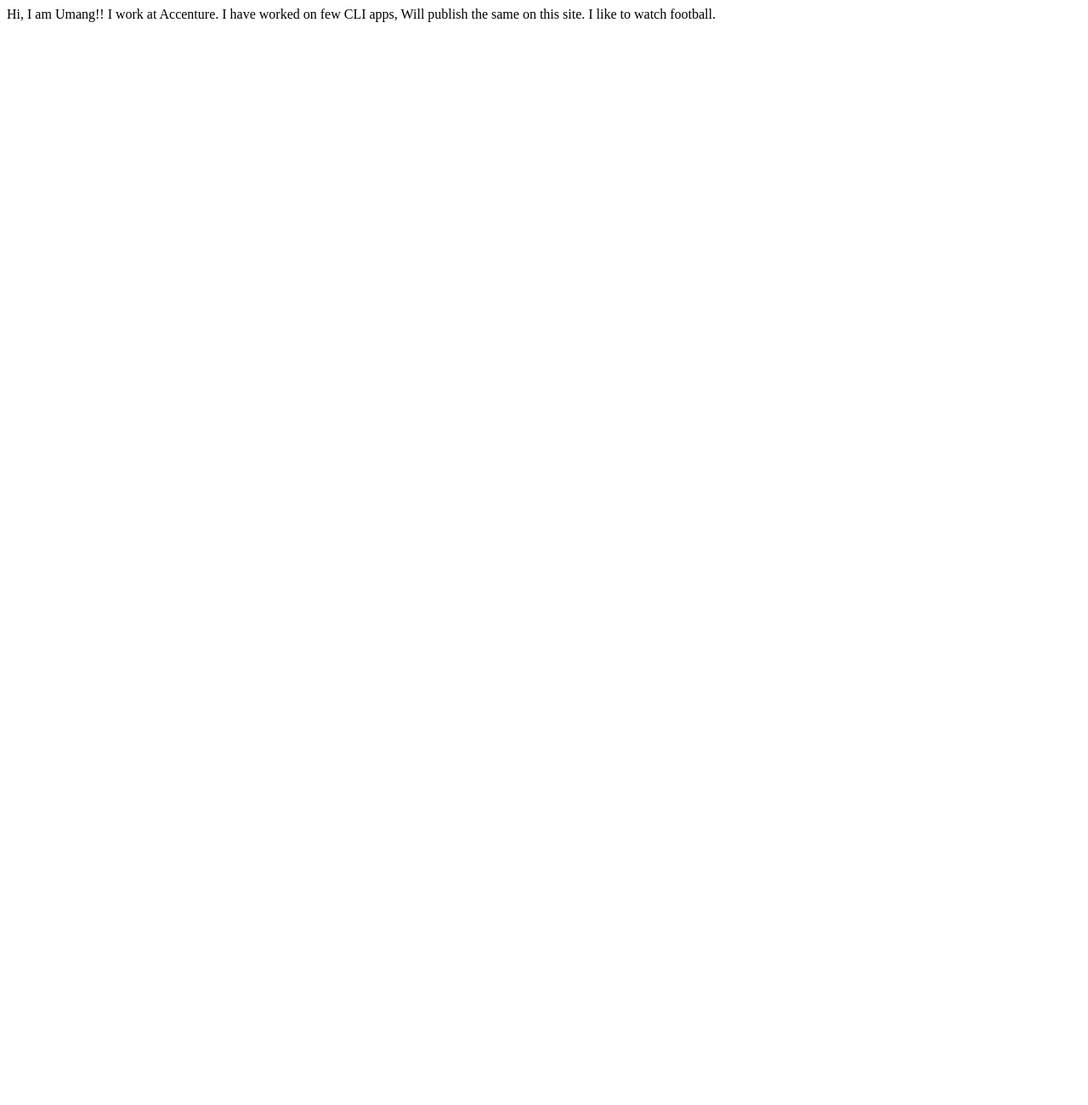
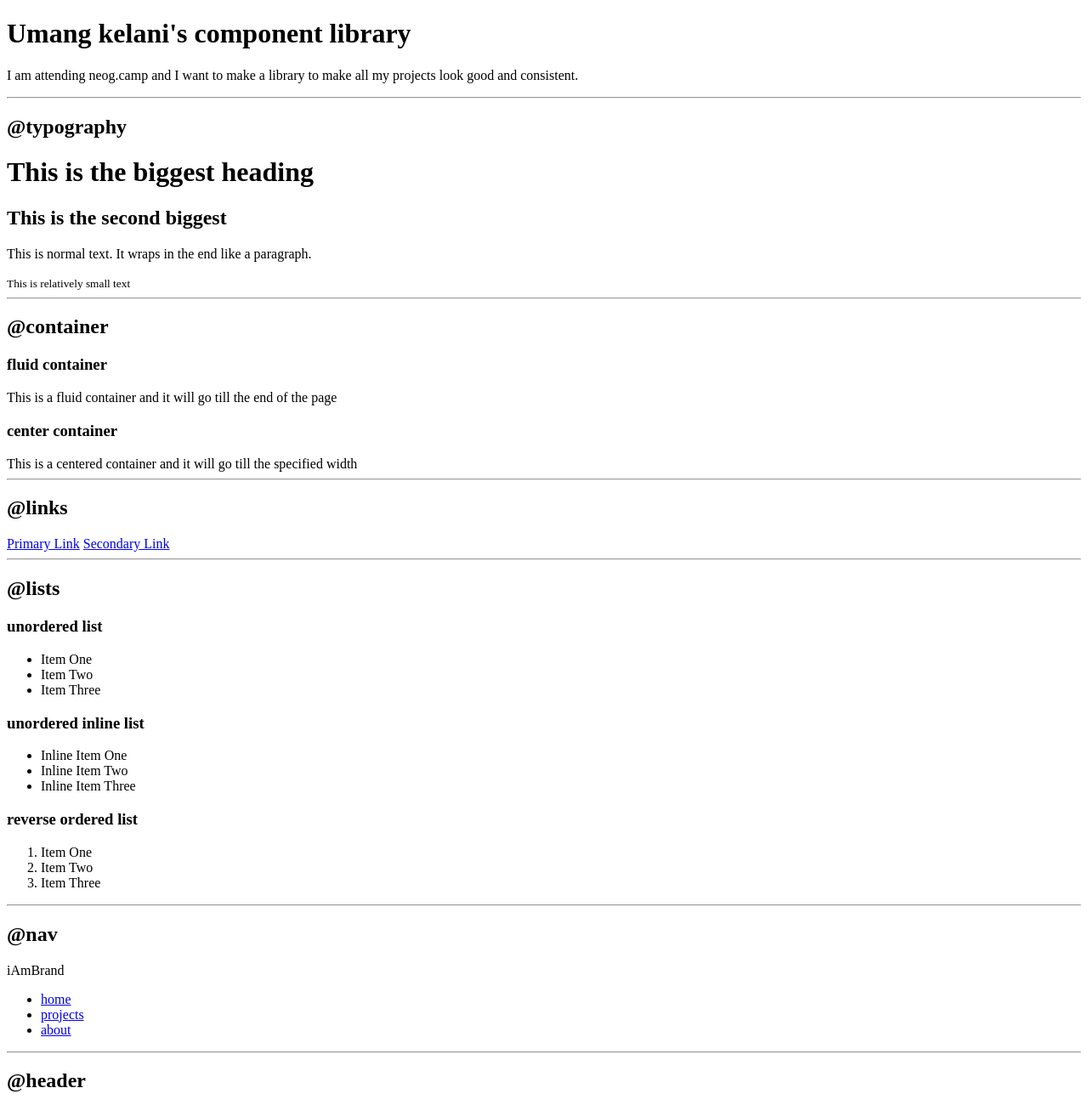
Before and after one commit to umang-kelani/umangkelani-site, a plain HTML site: page index.html in a window 1280 px wide. Shown: the top 1300 px of the page at 85% size. Before the commit the page ends 800 px from the top, so only its background shows below. Drawn offline with Linux system fonts and the light colour scheme.

Commit message:
Creating Compnnet

```diff
--- a/index.html
+++ b/index.html
@@ -4,17 +4,119 @@
     <meta charset="UTF-8">
     <meta http-equiv="X-UA-Compatible" content="IE=edge">
     <meta name="viewport" content="width=device-width, initial-scale=1.0">
-    <title>
-        Umang's Portfolio
-    </title>
+    <title> Component Library </title>
 </head>
 <body>
-    Hi, I am Umang!!
+    <h1>Umang kelani's component library</h1>
+    <p>I am attending neog.camp and I want to make a library to make all my projects look good and consistent.</p>
 
-    I work at Accenture.
+    <hr>
 
-    I have worked on few CLI apps, Will publish the same on this site.
+    <h2>@typography</h2>
+    <h1>This is the biggest heading</h1>
+    <h2>This is the second biggest</h2>
+    <p>This is normal text. It wraps in the end like a paragraph.</p>
+    <small>This is relatively small text</small>
 
-    I like to watch football.
+    <hr>
+
+    <h2>@container</h2>
+
+    <h3>fluid container</h3>
+    <div>This is a fluid container and it will go till the end of the page</div>
+
+    <h3>center container</h3>
+    <div>This is a centered container and it will go till the specified width</div>
+
+    <hr>
+
+    <h2>@links</h2>
+
+    <a href="/">Primary Link</a>
+    <a href="/">Secondary Link</a>
+
+    <hr>
+
+    <h2>@lists</h2>
+
+    <h3>unordered list</h3>
+
+    <ul>
+        <li>Item One</li>
+        <li>Item Two</li>
+        <li>Item Three</li>
+    </ul>
+
+     <h3>unordered inline list</h3>
+
+     <ul>
+         <li>Inline Item One</li>
+         <li>Inline Item Two</li>
+         <li>Inline Item Three</li>
+     </ul>
+
+     <h3>reverse ordered list</h3>
+
+     <ol>
+         <li>Item One</li>
+         <li>Item Two</li>
+         <li>Item Three</li>
+     </ol>
+
+     <hr>
+
+     <h2>@nav</h2>
+
+     <nav>
+         <div>iAmBrand</div>
+         <ul>
+             <li>
+                 <a href="/">home</a>
+             </li>
+             <li>
+                 <a href="/">projects</a>
+             </li>
+             <li>
+                 <a href="/">about</a>
+             </li>
+         </ul>
+     </nav>
+
+     <hr>
+
+     <h2>@header</h2>
+
+     <header>
+         <img src="images/hero.svg"/>
+         <h1>heading inside header</h1>
+     </header>
+
+     <hr>
+
+     <h2>@sections</h2>
+
+     <section>
+        <h3>white section</h3>
+        <p>This will white background</p>
+     </section>
+
+     <section>
+         <h3>off white section</h3>
+         <p>This will have grey background</p>
+     </section>
+
+     <hr>
+
+     <h2>@footer</h2>
+
+     <footer>
+         <div>Some small headings inside footer</div>
+         <ul>
+             <li>socialOne</li>
+             <li>socialTwo</li>
+             <li>socialThree</li>
+         </ul>
+     </footer>
+
 </body>
 </html>
```
Also changed, not shown: images/hero.svg (added).
